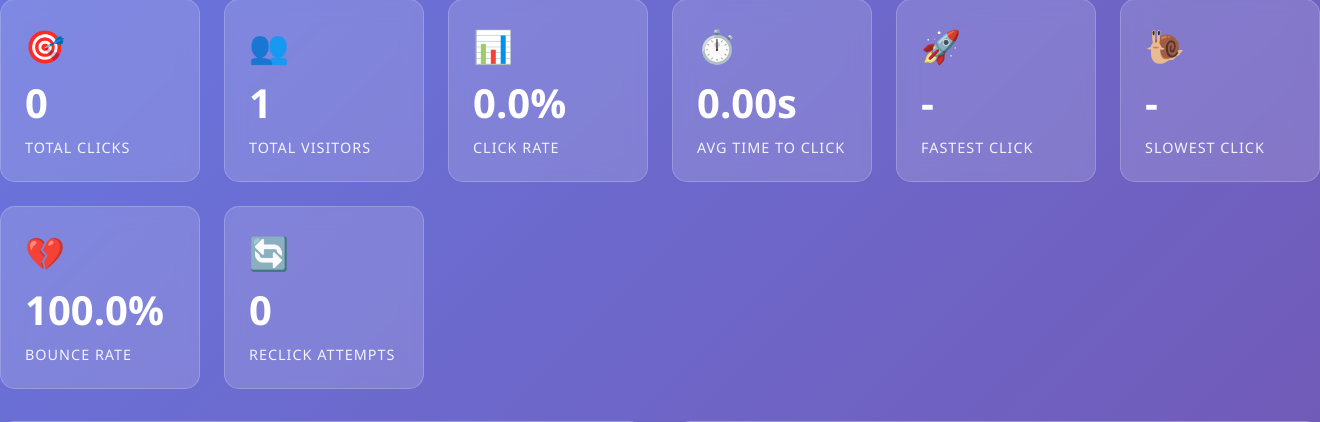
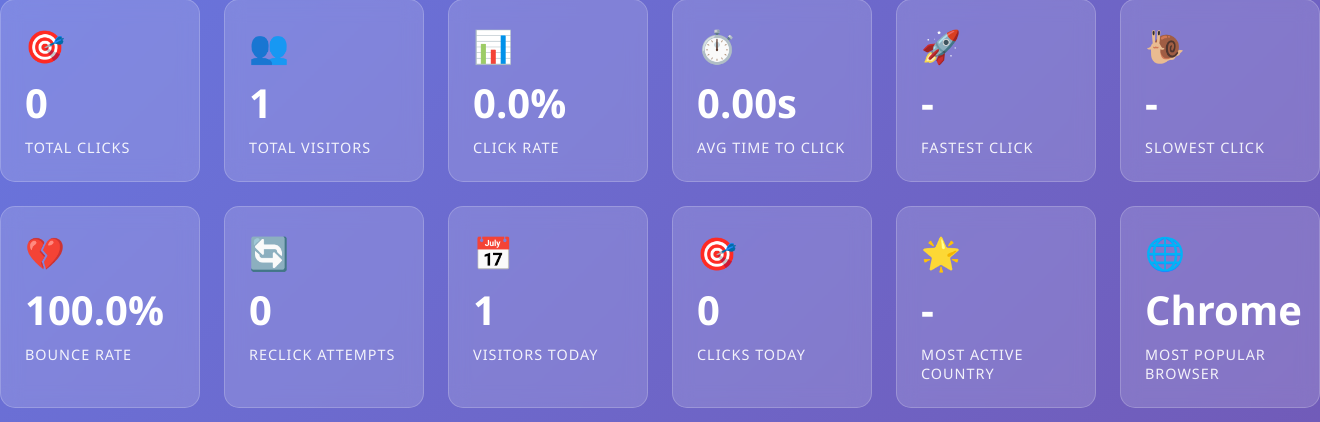
Before and after one commit to nadermx/justabutton, a Django app: page / in a window 1320 px wide. Shown: the part 581-1003 px from the top of the page. Run offline with Django 5.2, Linux system fonts and the light colour scheme; data comes from the database, SQL or seed files in the repository; data that the repository does not hold is empty.

Commit message:
Add 4 new stat cards for better desktop symmetry
Added the following stats after "Reclick Attempts":
- Visitors Today (sessions created today)
- Clicks Today (clicks made today)
- Most Active Country (country with most clicks)
- Most Popular Browser (browser with most sessions)

This brings the total global stats to 12 cards, creating better
visual symmetry on desktop layouts.

Backend changes:
- Calculate sessions_today and clicks_today using timezone filtering
- Extract most_active_country from existing country_stats
- Extract most_popular_browser from existing browser_stats

Frontend changes:
- Added 4 new stat-card elements with appropriate icons
- Updated JavaScript to populate new cards with API data

```diff
--- a/button/templates/button/index.html
+++ b/button/templates/button/index.html
@@ -359,6 +359,30 @@
                     <div class="stat-value" id="reclickAttempts">0</div>
                     <div class="stat-label">Reclick Attempts</div>
                 </div>
+
+                <div class="stat-card">
+                    <div class="stat-icon">📅</div>
+                    <div class="stat-value" id="sessionsToday">0</div>
+                    <div class="stat-label">Visitors Today</div>
+                </div>
+
+                <div class="stat-card">
+                    <div class="stat-icon">🎯</div>
+                    <div class="stat-value" id="clicksToday">0</div>
+                    <div class="stat-label">Clicks Today</div>
+                </div>
+
+                <div class="stat-card">
+                    <div class="stat-icon">🌟</div>
+                    <div class="stat-value" id="mostActiveCountry">-</div>
+                    <div class="stat-label">Most Active Country</div>
+                </div>
+
+                <div class="stat-card">
+                    <div class="stat-icon">🌐</div>
+                    <div class="stat-value" id="mostPopularBrowser">-</div>
+                    <div class="stat-label">Most Popular Browser</div>
+                </div>
             </div>
 
             <div class="charts-section">
@@ -520,6 +544,12 @@
                 document.getElementById('slowestClick').textContent = stats.slowest_click ? stats.slowest_click.toFixed(2) + 's' : '-';
                 document.getElementById('bounceRate').textContent = stats.bounce_rate.toFixed(1) + '%';
                 document.getElementById('reclickAttempts').textContent = stats.total_reclick_attempts.toLocaleString();
+
+                // Update new stat cards
+                document.getElementById('sessionsToday').textContent = stats.sessions_today.toLocaleString();
+                document.getElementById('clicksToday').textContent = stats.clicks_today.toLocaleString();
+                document.getElementById('mostActiveCountry').textContent = stats.most_active_country || '-';
+                document.getElementById('mostPopularBrowser').textContent = stats.most_popular_browser || '-';
 
                 // Update personal stats section
                 if (yourTime !== null) {
--- a/button/views.py
+++ b/button/views.py
@@ -203,6 +203,24 @@ def get_stats(request):
         count=Count('session_id')
     ).order_by('-count')[:10]
 
+    # New statistics for symmetry
+    # 1. Sessions today
+    today_start = timezone.now().replace(hour=0, minute=0, second=0, microsecond=0)
+    sessions_today = PageSession.objects.filter(loaded_at__gte=today_start).count()
+
+    # 2. Clicks today
+    clicks_today = ButtonClick.objects.filter(clicked_at__gte=today_start).count()
+
+    # 3. Most active country (country with most clicks)
+    most_active_country = ''
+    if country_stats:
+        most_active_country = country_stats[0]['country_name']
+
+    # 4. Most popular browser
+    most_popular_browser = ''
+    if browser_stats:
+        most_popular_browser = browser_stats[0]['browser_name']
+
     return JsonResponse({
         'total_sessions': total_sessions,
         'total_clicks': total_clicks,
@@ -216,5 +234,9 @@ def get_stats(request):
         'recent_clicks': recent_list,
         'total_reclick_attempts': total_reclicks,
         'top_referrers': referrer_stats,
-        'browser_stats': list(browser_stats)
+        'browser_stats': list(browser_stats),
+        'sessions_today': sessions_today,
+        'clicks_today': clicks_today,
+        'most_active_country': most_active_country,
+        'most_popular_browser': most_popular_browser
     })
```
